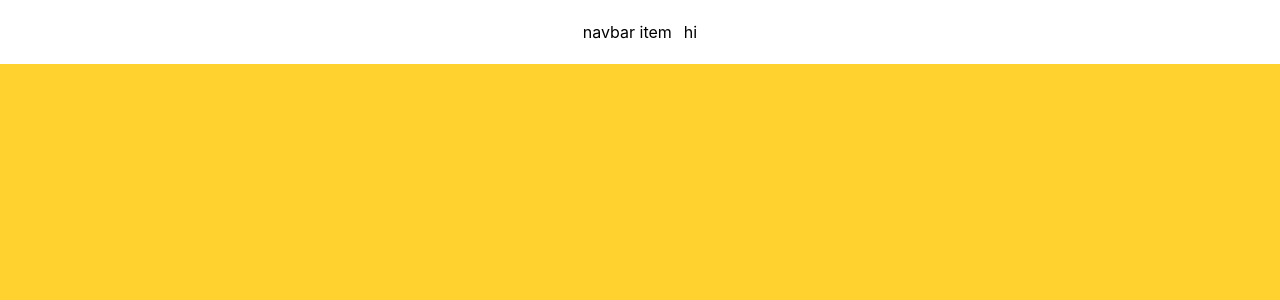
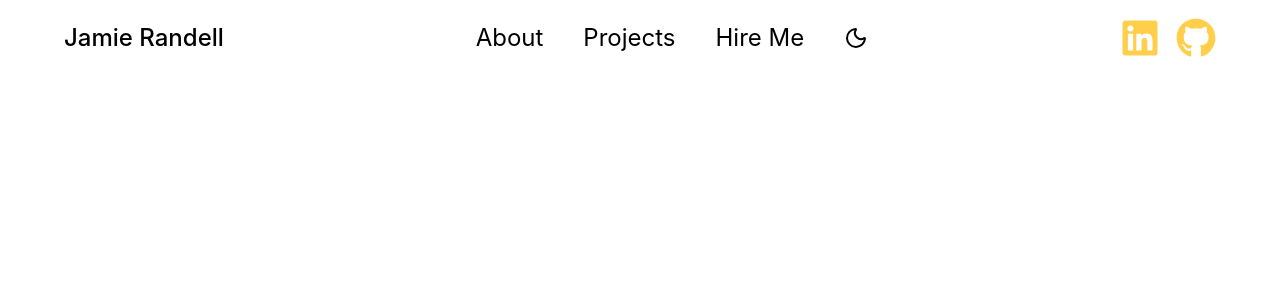
Before and after one commit to launchsites/portfolio, a Next.js app: page / in a window 1280 px wide. Shown: the top 300 px of the page. Built offline with nearby package versions, Linux system fonts and the light colour scheme.

Commit message:
Navbar with site-wide theme changer

```diff
--- a/src/app/globals.css
+++ b/src/app/globals.css
@@ -1,25 +1,27 @@
 @import "tailwindcss";
 
 :root {
-  --background: #ffffff;
-  --foreground: #171717;
+  --primary: #ffffff;
+  --secondary: black;
+  --highlight: #FFCF4C;
+}
+
+.dark {
+    --primary: black;
+    --secondary: #ffffff;
+    --highlight: #FFCF4C;
 }
 
 @theme inline {
-  --color-background: var(--background);
-  --color-foreground: var(--foreground);
+  --color-primary: var(--primary);
+  --color-secondary: var(--secondary);
+  --color-highlight:var(--highlight);
   --font-sans: var(--font-jakarta);
 }
 
-@media (prefers-color-scheme: dark) {
-  :root {
-    --background: #0a0a0a;
-    --foreground: #ededed;
-  }
-}
 
 body {
-  background: var(--background);
-  color: var(--foreground);
+  background: var(--primary);
+  color: var(--secondary);
   /*font-family: Arial, Helvetica, sans-serif;*/
 }
--- a/src/app/page.tsx
+++ b/src/app/page.tsx
@@ -1,13 +1,14 @@
+import Navbar from "@/components/universal/Navbar";
+
 export default function Home() {
 
   return (
 
-    <div>
-      <div className="flex h-screen flex-col">
-        <div className="w-full bg-white h-16 flex text-black items-center justify-center gap-3">
-          <p>navbar item</p><p>hi</p>
-        </div>
-        <div className="bg-amber-300 flex-1"></div>
+    <div className="flex h-screen flex-col">
+      <Navbar />
+
+      <div className="bg-primary flex-1">
+        <div></div>
       </div>
     </div>
 
--- /dev/null
+++ b/src/components/universal/Navbar.tsx
@@ -0,0 +1,34 @@
+"use client"
+
+import { FaGithub, FaLinkedin } from "react-icons/fa6";
+import ThemeToggle from "@/components/universal/ThemeToggle";
+
+
+export default function Navbar() {
+
+
+  return (
+
+
+  <div className="w-full bg-primary h-[clamp(4rem,6vw,6rem)] text-2xl flex text-secondary items-center justify-between gap-3 px-[clamp(1rem,5vw,6rem)]">
+    <p className="font-medium">Jamie Randell</p>
+    <div className="gap-10 flex">
+      <a className="cursor-pointer hover:text-highlight transition">About</a>
+      <a className="cursor-pointer hover:text-highlight transition">Projects</a>
+      <a className="cursor-pointer hover:text-highlight transition">Hire Me</a>
+      <ThemeToggle></ThemeToggle>
+
+    </div>
+    <div className="flex gap-4">
+      <a href="linkedin.com">
+        <FaLinkedin className="h-10 w-10 text-highlight hover:text-secondary transition"/>
+      </a>
+      <a href="github.com/launchsites">
+        <FaGithub className="h-10 w-10 text-highlight hover:text-secondary transition"/>
+      </a>
+    </div>
+    </div>
+
+  )
+
+}
--- /dev/null
+++ b/src/components/universal/ThemeToggle.tsx
@@ -0,0 +1,16 @@
+"use client"
+import { Sun, Moon } from "lucide-react"
+import { useState } from "react"
+
+export default function ThemeToggle() {
+
+  const [light, toggleLight] = useState(true)
+
+  return (
+    <button onClick={() => {
+      document.documentElement.classList.toggle("dark")
+      toggleLight(!light)
+    }
+    }>{ light ? <Moon/> : <Sun/>}</button>
+  )
+}
--- /dev/null
+++ b/src/data/theme.ts
@@ -0,0 +1,20 @@
+
+export interface colourScheme {
+  primary: string,
+  secondary: string,
+  highlight: string
+}
+
+export const light: colourScheme = {
+  primary: "white",
+  secondary: "black",
+  highlight: "[#FFCF4C]"
+}
+
+export const dark: colourScheme = {
+  primary: "black",
+  secondary: "white",
+  highlight: "[#FFCF4C]"
+}
+
+export const colourSchemes: colourScheme[] = [light, dark]
```
Also changed, not shown: package.json (+4 -3 lines), 1 other file (tests, documents, lock files or other folders).
